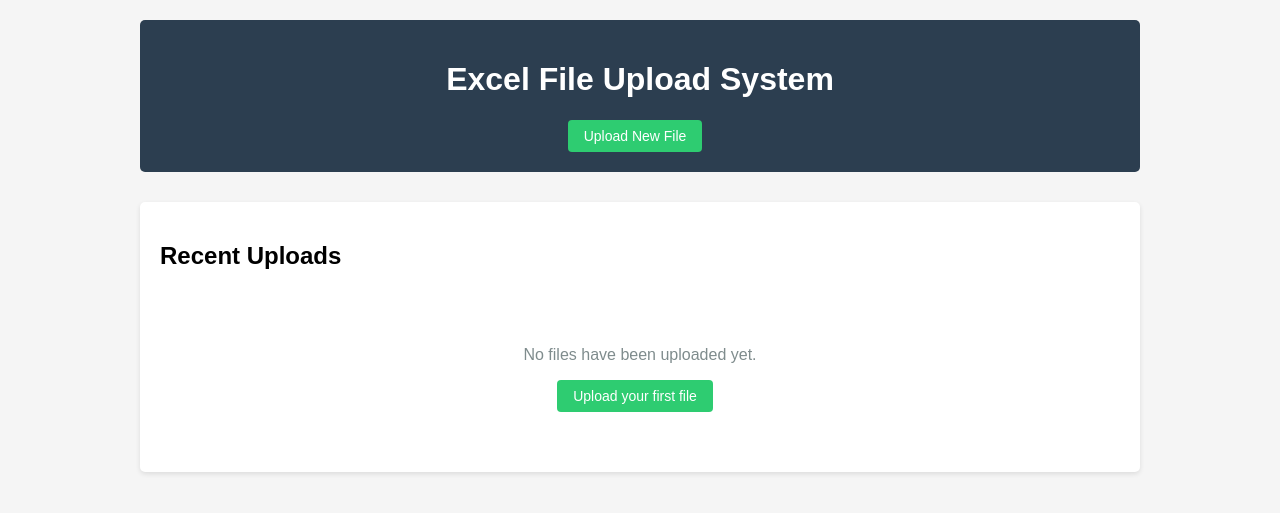
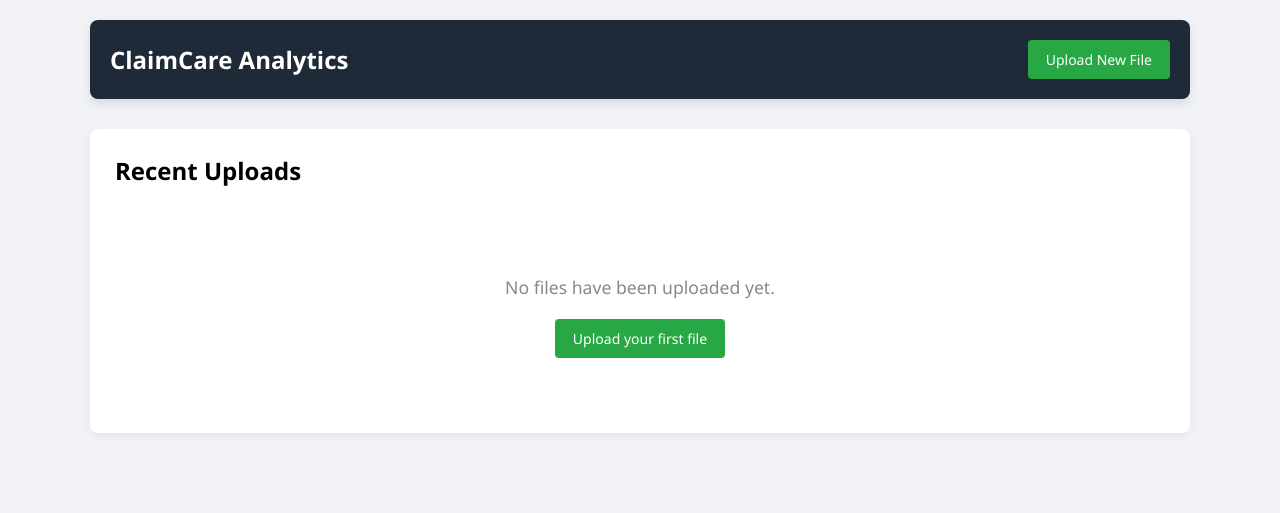
Before and after one commit to vishnu2818/ClaimCare-Analytics, a Django app: page / in a window 1280 px wide. Shown: the top 513 px of the page. Run offline with Django 5.2, Linux system fonts and the light colour scheme; data that the repository does not hold is empty.

Commit message:
Fix: remove dates

```diff
--- a/templates/home.html
+++ b/templates/home.html
@@ -3,76 +3,136 @@
 <head>
     <meta charset="UTF-8">
     <meta name="viewport" content="width=device-width, initial-scale=1.0">
-    <title>Excel Upload System</title>
+    <title>ClaimCare | Excel Upload System</title>
+
     <style>
         body {
-            font-family: Arial, sans-serif;
+            font-family: 'Segoe UI', Tahoma, Geneva, Verdana, sans-serif;
             margin: 0;
+            padding: 0;
+            background-color: #f0f2f5;
+        }
+
+        .container {
+            max-width: 1100px;
+            margin: 0 auto;
             padding: 20px;
-            background-color: #f5f5f5;
         }
-        .container {
-            max-width: 1000px;
-            margin: 0 auto;
-        }
+
         header {
-            background: #2c3e50;
+            background: #1e2a38;
             color: white;
             padding: 20px;
-            margin-bottom: 30px;
-            text-align: center;
-            border-radius: 5px;
+            display: flex;
+            align-items: center;
+            justify-content: space-between;
+            border-radius: 8px;
+            box-shadow: 0 4px 10px rgba(0,0,0,0.1);
         }
+
+        .branding {
+            display: flex;
+            align-items: center;
+        }
+
+        .branding img {
+            height: 50px;
+            margin-right: 15px;
+        }
+
+        .branding h1 {
+            font-size: 24px;
+            margin: 0;
+        }
+
         .btn {
             display: inline-block;
-            padding: 8px 16px;
+            padding: 10px 18px;
+            border-radius: 4px;
+            font-size: 14px;
             text-decoration: none;
-            border-radius: 4px;
-            margin-right: 10px;
-            font-size: 14px;
+            transition: background 0.3s ease;
         }
+
         .btn-upload {
-            background: #2ecc71;
+            background: #28a745;
             color: white;
         }
+
+        .btn-upload:hover {
+            background: #218838;
+        }
+
         .btn-view {
-            background: #3498db;
+            background: #007bff;
             color: white;
         }
+
+        .btn-view:hover {
+            background: #0069d9;
+        }
+
         .upload-list {
+            margin-top: 30px;
             background: white;
+            padding: 25px;
+            border-radius: 8px;
+            box-shadow: 0 3px 8px rgba(0,0,0,0.05);
+        }
+
+        .upload-list h2 {
+            margin-top: 0;
+        }
+
+        .upload-item {
             padding: 20px;
-            border-radius: 5px;
-            box-shadow: 0 2px 5px rgba(0,0,0,0.1);
+            border-bottom: 1px solid #eee;
         }
-        .upload-item {
-            padding: 15px;
-            border-bottom: 1px solid #eee;
-            margin-bottom: 15px;
-        }
+
         .upload-item:last-child {
             border-bottom: none;
-            margin-bottom: 0;
         }
+
         .upload-meta {
-            color: #7f8c8d;
             font-size: 0.9em;
-            margin: 10px 0;
+            color: #6c757d;
+            margin-top: 8px;
         }
+
         .upload-actions {
             margin-top: 10px;
         }
+
         .empty-state {
             text-align: center;
-            padding: 40px;
-            color: #7f8c8d;
+            padding: 50px;
+            color: #888;
+        }
+
+        .empty-state p {
+            margin-bottom: 20px;
+            font-size: 1.1em;
+        }
+
+        @media (max-width: 768px) {
+            header {
+                flex-direction: column;
+                align-items: flex-start;
+            }
+
+            .btn-upload {
+                margin-top: 15px;
+            }
         }
     </style>
 </head>
 <body>
     <div class="container">
         <header>
-            <h1>Excel File Upload System</h1>
+            <div class="branding">
+
+                <h1>ClaimCare Analytics</h1>
+            </div>
             <a href="{% url 'rcm_app:upload_excel' %}" class="btn btn-upload">Upload New File</a>
         </header>
 
@@ -84,7 +144,7 @@
                     <div class="upload-item">
                         <h3>{{ upload.file_name }}</h3>
                         <div class="upload-meta">
-                            <div>Uploaded: {{ upload.uploaded_at|date:"M d, Y H:i" }}</div>
+<!--                            <div>Uploaded: {{ upload.uploaded_at|date:"M d, Y H:i" }}</div>-->
                             <div>Rows: {{ upload.row_count }} | Columns: {{ upload.columns|length }}</div>
                         </div>
                         <div class="upload-actions">
```
